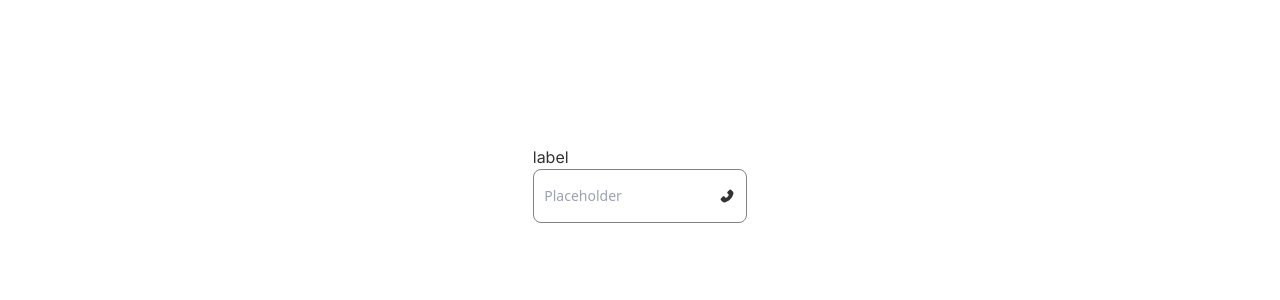
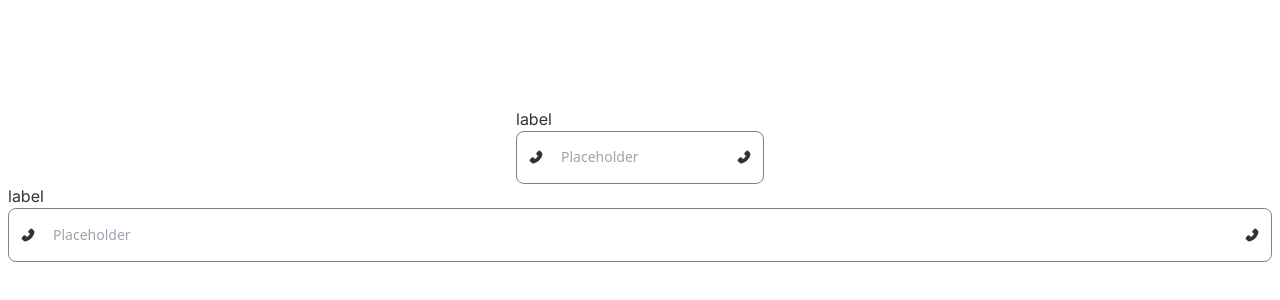
Before and after one commit to SebasUNLu/devchallenge-input, a Next.js app: page / in a window 1280 px wide. Shown: the part 216-516 px from the top of the page. Built offline with nearby package versions, Linux system fonts and the light colour scheme.

Commit message:
US-07 full width input

```diff
--- a/app/components/StyledInput.jsx
+++ b/app/components/StyledInput.jsx
@@ -35,6 +35,7 @@ const StyledInput = ({
   helperText = "",
   startIcon = "",
   endIcon = "",
+  fullWidth = false
 }) => {
 
   const [isfocused, setIsfocused] = useState(false);
@@ -47,18 +48,20 @@ const StyledInput = ({
     setIsfocused(false)
   }
 
-  const styleGeneral = `outline-none text-[#333333] border border-solid rounded-lg font-sans font-medium text-sm py-[1.125em] pl-[0.75em] ${startIcon && "pl-11"}`
+  const styleGeneral = `w-full outline-none text-[#333333] border border-solid rounded-lg font-sans font-medium text-sm py-[1.125em] ${startIcon ? "pl-11" : "pl-[0.75em]"}`
 
   const styleColor = disabled ? "border-[#E0E0E0]" : error ? theme.colors.error : theme.colors.default;
 
-  const styleLabel = disabled ? "text-[#333333]" : error ?
+  const styleLabel = `flex flex-col ${fullWidth && "w-full"}`;
+
+  const styleLabelColor = disabled ? "text-[#333333]" : error ?
     (isfocused ? theme.label.error.focus : theme.label.error.normal)
     : (isfocused ? theme.label.default.focus : theme.label.default.normal)
 
   const styleHelper = `mt-1 text-[10px] font-normal ${error ? theme.helperText.error : theme.helperText.default}`
 
   return (
-    <label className={`flex flex-col ${styleLabel}`}>{label}
+    <label className={`${styleLabel} ${styleLabelColor}`}>{label}
       <div className='relative'>
         {startIcon && <CustomIcon iconName={startIcon} />}
         <input
--- a/app/page.js
+++ b/app/page.js
@@ -4,7 +4,8 @@ import StyledInput from './components/StyledInput'
 export default function Home() {
   return (
     <main className="flex min-h-screen flex-col items-center justify-center p-2">
-      <StyledInput endIcon='phone'/>
+      <StyledInput startIcon='phone' endIcon='phone' />
+      <StyledInput startIcon='phone' endIcon='phone' fullWidth />
     </main>
   )
 }
```
